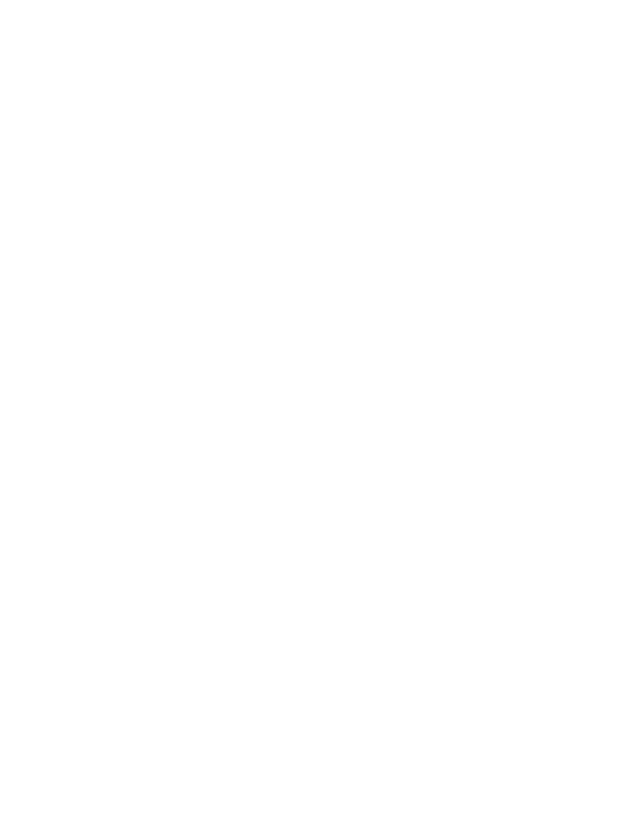
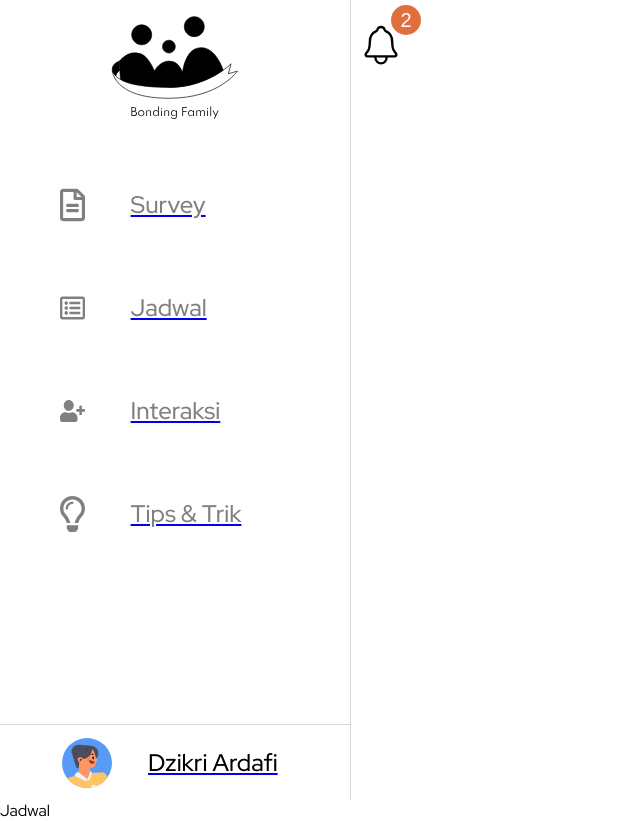
Before and after one commit to Ilham1m4man/Bonding-Family, a React (Create React App) app: page /jadwal in a window 1280 px wide. Before the commit this address had no page. Shown: the whole page, without its empty margins (0-640 px from the left). Before the commit the page ends 800 px from the top, so only its background shows below. Built offline with nearby package versions, Linux system fonts and the light colour scheme.

Commit message:
Add jadwal page

```diff
--- a/src/App.jsx
+++ b/src/App.jsx
@@ -1,6 +1,7 @@
 import React from "react";
 import { Route, Routes } from "react-router-dom";
-import ProfilePage from "./pages/ProfilePage";
+import ProfilePage from "./views/pages/ProfilePage";
+import JadwalPage from "./views/pages/JadwalPage";
 import "./main.css";
 
 const BondingFams = () => {
@@ -9,6 +10,7 @@
       <main>
         <Routes>
           <Route path="/profile" element={<ProfilePage />} />
+          <Route path="/jadwal" element={<JadwalPage />} />
         </Routes>
       </main>
     </>
```
